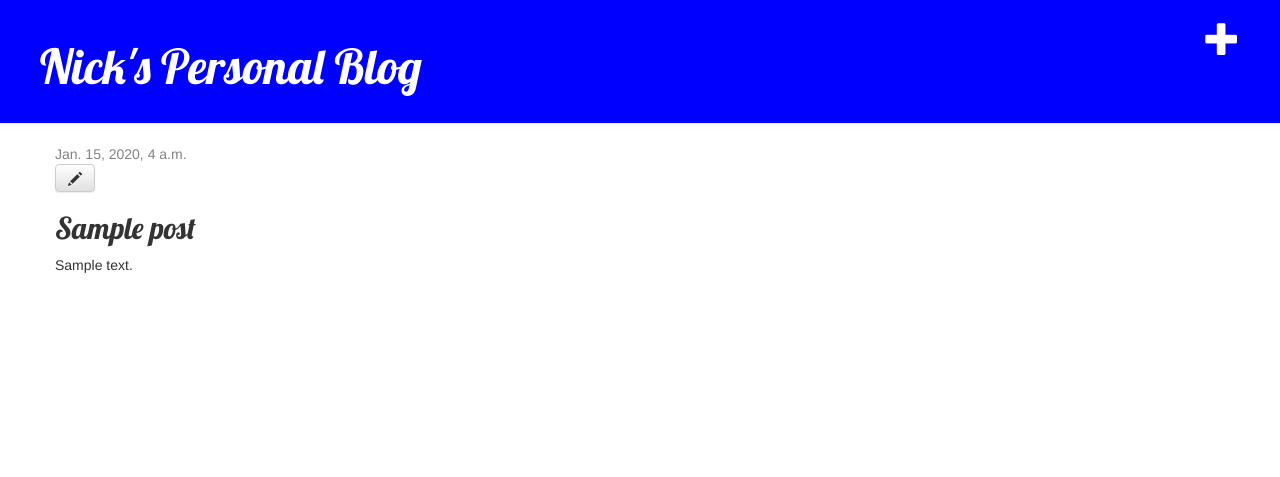
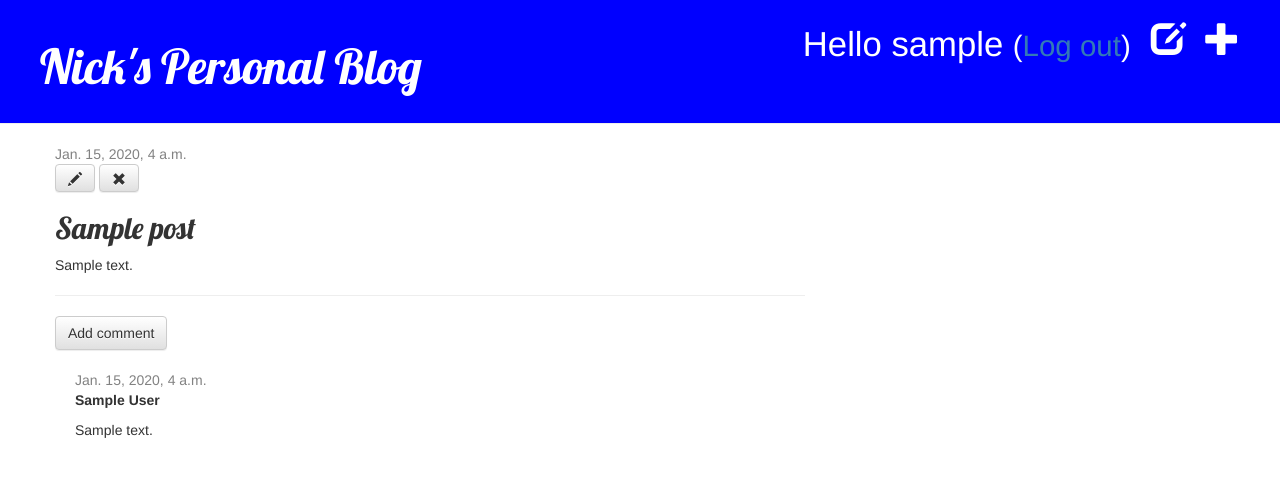
Before and after one commit to Nirvair-Sangha/Personal-Blog, a Django app: page /post/1/ in a window 1280 px wide. Shown: the top 477 px of the page. Run offline with Django 3.2, Linux system fonts and the light colour scheme; a user stored in the database is signed in; tables that the repository leaves empty hold one stand-in row (values such as "Sample post"); some libraries are stand-ins or nearby versions.

Commit message:
Adjustments for pythonAnywhere

```diff
--- a/blog/admin.py
+++ b/blog/admin.py
@@ -1,6 +1,7 @@
 from django.contrib import admin
-from .models import Post
+from .models import Post, Comment
 
 # Register your models here.
 
 admin.site.register(Post)
+admin.site.register(Comment)
--- a/blog/models.py
+++ b/blog/models.py
@@ -17,3 +17,20 @@ class Post(models.Model):
 
     def __str__(self):
         return self.title
+
+    def approved_comments(self):
+        return self.comments.filter(approved_comment=True)
+
+class Comment(models.Model):
+    post = models.ForeignKey('blog.Post', on_delete=models.CASCADE, related_name='comments')
+    author = models.CharField(max_length=200)
+    text = models.TextField()
+    created_date = models.DateTimeField(default=timezone.now)
+    approved_comment = models.BooleanField(default=False)
+
+    def approve(self):
+        self.approved_comment = True
+        self.save()
+
+    def __str__(self):
+        return self.text
--- a/blog/static/css/blog.css
+++ b/blog/static/css/blog.css
@@ -43,3 +43,7 @@ h1, h2, h3, h4{
 .post h2 a, .post h2 a:visited {
     color: #000000;
 }
+
+.comment {
+    margin: 20px 0px 20px 20px;
+}
--- a/blog/templates/blog/base.html
+++ b/blog/templates/blog/base.html
@@ -9,7 +9,13 @@
     </head>
     <body>
         <div class="page-header">
-            <a href="{% url 'post_new' %}" class="top-menu"><span class="glyphicon glyphicon-plus"></span></a>
+            {% if user.is_authenticated %}
+                <a href="{% url 'post_new' %}" class="top-menu"><span class="glyphicon glyphicon-plus"></span></a>
+                <a href="{% url 'post_draft_list' %}" class="top-menu"><span class="glyphicon glyphicon-edit"></span></a>
+                <p class="top-menu">Hello {{ user.username }} <small>(<a href="{% url 'logout' %}">Log out</a>)</small></p>
+            {% else %}
+                <a href="{% url 'login' %}" class="top-menu"><span class="glyphicon glyphicon-lock"></span></a>
+            {% endif %}
             <h1><a href="/">Nick's Personal Blog</a></h1>
         </div>
         <div class="content container">
--- a/blog/templates/blog/post_detail.html
+++ b/blog/templates/blog/post_detail.html
@@ -6,11 +6,33 @@
             <div class="date">
                 {{ post.published_date }}
             </div>
+        {% else %}
+            <a class="btn btn-default" href="{% url 'post_publish' pk=post.pk %}">Publish</a>
         {% endif %}
         {% if user.is_authenticated %}
         <a class="btn btn-default" href="{% url 'post_edit' pk=post.pk %}"><span class="glyphicon glyphicon-pencil"></span></a>
+        <a class="btn btn-default" href="{% url 'post_remove' pk=post.pk %}"><span class="glyphicon glyphicon-remove"></span></a>
         {% endif %}
         <h2>{{ post.title }}</h2>
         <p>{{ post.text|linebreaksbr }}</p>
+        <hr>
+        <a class="btn btn-default" href="{% url 'add_comment_to_post' pk=post.pk %}">Add comment</a>
+        {% for comment in post.comments.all %}
+            {% if user.is_authenticated or comment.approved_comment %}
+            <div class="comment">
+                <div class="date">
+                    {{ comment.created_date }}
+                    {% if not comment.approved_comment %}
+                        <a class="btn btn-default" href="{% url 'comment_remove' pk=comment.pk %}"><span class="glyphicon glyphicon-remove"></span></a>
+                        <a class="btn btn-default" href="{% url 'comment_approve' pk=comment.pk %}"><span class="glyphicon glyphicon-ok"></span></a>
+                    {% endif %}
+                </div>
+                <strong>{{ comment.author }}</strong>
+                <p>{{ comment.text|linebreaks }}</p>
+            </div>
+            {% endif %}
+        {% empty %}
+            <p>No comments here yet :(</p>
+        {% endfor %}
     </div>
 {% endblock %}
--- a/blog/templates/blog/post_list.html
+++ b/blog/templates/blog/post_list.html
@@ -6,8 +6,9 @@
             <div class="date">
                 <p>published: {{ post.published_date }}</p>
             </div>
-            <h2><a href="{% url 'post_detail' pk=post.pk %}">{{ post.title }}</a></h2>
+            <h1><a href="{% url 'post_detail' pk=post.pk %}">{{ post.title }}</a></h2>
             <p>{{ post.text|linebreaksbr }}</p>
+            <a href="{% url 'post_detail' pk=post.pk %}">Comments: {{ post.approved_comments.count }}</a>
         </div>
     {% endfor %}
 {% endblock %}
--- a/blog/urls.py
+++ b/blog/urls.py
@@ -6,4 +6,11 @@ urlpatterns = [
     path('post/<int:pk>/', views.post_detail, name='post_detail'),
     path('post/new/', views.post_new, name='post_new'),
     path('post/<int:pk>/edit/', views.post_edit, name='post_edit'),
+    path('drafts/', views.post_draft_list, name="post_draft_list"),
+    path('post/<pk>/publish/', views.post_publish, name='post_publish'),
+    path('post/<pk>/remove/', views.post_remove, name='post_remove'),
+    path('post/<int:pk>/comment/', views.add_comment_to_post, name='add_comment_to_post'),
+    path('comment/<int:pk>/approve/', views.comment_approve, name='comment_approve'),
+    path('comment/<int:pk>/remove/', views.comment_remove, name='comment_remove'),
+
 ]
--- a/blog/views.py
+++ b/blog/views.py
@@ -1,10 +1,11 @@
 import typing
 from django.shortcuts import render
 from django.utils import timezone
-from .models import Post
+from .models import Post, Comment
 from django.shortcuts import render, get_object_or_404
-from .forms import PostForm
+from .forms import PostForm, CommentForm
 from django.shortcuts import redirect
+from django.contrib.auth.decorators import login_required
 
 # Create your views here.
 def post_list(request):
@@ -15,13 +16,13 @@ def post_detail(request, pk):
     post = get_object_or_404(Post, pk=pk)
     return render(request, 'blog/post_detail.html', {'post': post})
 
+@login_required
 def post_new(request):
     if request.method == "POST":
         form = PostForm(request.POST)
         if form.is_valid():
             post = form.save(commit=False)
             post.author = request.user
-            post.published_date = timezone.now()
             post.save()
             return redirect('post_detail', pk=post.pk)
     else:
@@ -29,6 +30,7 @@ def post_new(request):
 
     return render(request, 'blog/post_edit.html', {'form': form})
 
+@login_required
 def post_edit(request, pk):
     post = get_object_or_404(Post, pk=pk)
     if request.method == "POST":
@@ -36,9 +38,50 @@ def post_edit(request, pk):
         if form.is_valid():
             post = form.save(commit=False)
             post.author = request.user
-            post.published_date = timezone.now()
             post.save()
             return redirect('post_detail', pk=post.pk)
     else:
         form = PostForm(instance=post)
     return render(request, 'blog/post_edit.html', {'form': form})
+
+@login_required
+def post_draft_list(request):
+    posts = Post.objects.filter(published_date__isnull=True).order_by('created_date')
+    return render(request, 'blog/post_draft_list.html', {'posts': posts})
+
+@login_required
+def post_publish(request, pk):
+    post = get_object_or_404(Post, pk=pk)
+    post.publish()
+    return redirect('post_detail', pk=pk)
+
+@login_required
+def post_remove(request, pk):
+    post = get_object_or_404(Post, pk=pk)
+    post.delete()
+    return redirect('post_list')
+
+def add_comment_to_post(request, pk):
+    post = get_object_or_404(Post, pk=pk)
+    if request.method == "POST":
+        form = CommentForm(request.POST)
+        if form.is_valid():
+            comment = form.save(commit=False)
+            comment.post = post
+            comment.save()
+            return redirect('post_detail', pk=post.pk)
+    else:
+        form = CommentForm()
+    return render(request, 'blog/add_comment_to_post.html', {'form': form})
+
+@login_required
+def comment_approve(request, pk):
+    comment = get_object_or_404(Comment, pk=pk)
+    comment.approve()
+    return redirect('post_detail', pk=comment.post.pk)
+
+@login_required
+def comment_remove(request, pk):
+    comment = get_object_or_404(Comment, pk=pk)
+    comment.delete()
+    return redirect('post_detail', pk=comment.post.pk)
--- a/mysite/settings.py
+++ b/mysite/settings.py
@@ -120,3 +120,5 @@ USE_TZ = True
 
 STATIC_URL = '/static/'
 STATIC_ROOT = os.path.join(BASE_DIR, 'static')
+
+LOGIN_REDIRECT_URL = '/'
--- a/mysite/urls.py
+++ b/mysite/urls.py
@@ -16,8 +16,11 @@ Including another URLconf
 from django.contrib import admin
 from django.urls import path
 from django.conf.urls import url, include
+from django.contrib.auth import views
 
 urlpatterns = [
     path('admin/', admin.site.urls),
+    path('accounts/login/', views.LoginView.as_view(), name='login'),
+    path('accounts/logout/', views.LogoutView.as_view(next_page='/'), name='logout'),
     path('', include('blog.urls')),
 ]
--- /dev/null
+++ b/runtime.txt
@@ -0,0 +1 @@
+python-3.6.4
```
Also changed, not shown: blog/forms.py (+7 -1 lines), blog/templates/blog/add_comment_to_post.html (added, +9 -0 lines), blog/templates/blog/post_draft_list.html (added, +11 -0 lines), blog/templates/registration/login.html (added, +24 -0 lines), mysite/local_settings.py (added, +11 -0 lines), requirements.txt (+7 -1 lines), blog/migrations/0002_comment.py (added), 1 other file.
